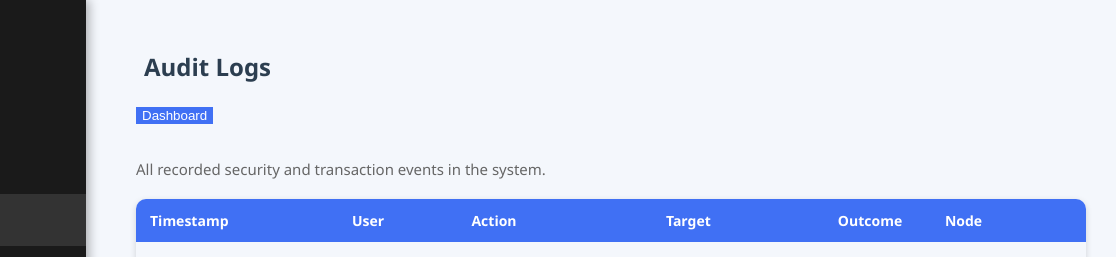
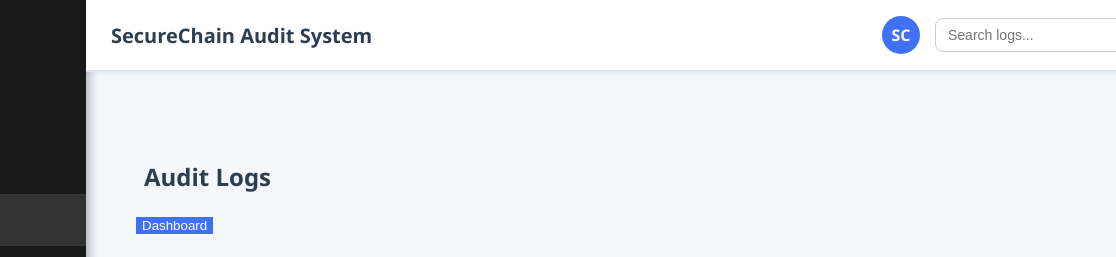
Before and after one commit to Roo-Master/SecureCybering, a plain HTML site: page securecybering 2.1/Admin/audit-logs.html in a window 1280 px wide. Shown: the top 257 px of the page, 164-1280 px from the left. Drawn offline with Linux system fonts and the light colour scheme.

Commit message:
next commit

```diff
--- a/securecybering 2.1/Admin/audit-logs.html
+++ b/securecybering 2.1/Admin/audit-logs.html
@@ -5,7 +5,7 @@
     <meta charset="UTF-8" />
     <meta name="viewport" content="width=device-width, initial-scale=1.0" />
     <title>Audit Logs — Decentralized Fraud Detection System</title>
-    <link rel="stylesheet" href="/securecybering 2.1/js/audit.css" />
+    <link rel="stylesheet" href="audit.css" />
 </head>
 
 <body>
@@ -17,7 +17,7 @@
         </div>
 
         <nav class="sidebar-nav">
-            <a href="/securecybering 2.1/Admin/decentralized.html"><i class="fas fa-home"></i> Dashboard</a>
+            <a href="decentralized.html"><i class="fas fa-home"></i> Dashboard</a>
             <a href="alerts.html" class="active"><i class="fas fa-bell"></i> Alerts</a>
             <a href="analytics.html"><i class="fas fa-chart-line"></i> Analytics</a>
             <a href="/securecybering 2.1/js/settings.html" about="_blank" id="settingsTab" class="nav-tab"><i class="fas fa-cog"></i> Settings</a>
@@ -25,6 +25,22 @@
     </aside>
 
     <div class="container">
+
+
+
+        <!-- Top Header -->
+        <header class="top-header">
+            <div class="header-left">
+
+                <h1>SecureChain Audit System</h1>
+            </div>
+
+            <div class="header-right">
+                <div class="user-profile">SC</div>
+                <input type="text" placeholder="Search logs..." class="search-bar">
+            </div>
+        </header>
+
         <h2><i class="fas fa-history"></i> Audit Logs</h2>
         <button id="dashboardTab" class=" nav-tab px-4 py-2 text-sm font-medium rounded-lg ">Dashboard</button>
         <script>
@@ -104,7 +120,7 @@
         </table>
     </div>
 
-    <script src="/securecybering 2.1/js/audit-logs.js"></script>
+    <script src="audit-logs.js"></script>
 </body>
 
 </html>
--- a/securecybering 2.1/js/audit.css
+++ b/securecybering 2.1/Admin/audit.css
@@ -183,3 +183,96 @@ h2 {
     font-size: 16px;
     color: #333;
 }
+
+
+/* ------------------------------
+   TOP HEADER
+------------------------------ */
+
+.top-header {
+    height: 70px;
+    background: #ffffff;
+    border-bottom: 2px solid #e0e6f0;
+    display: flex;
+    justify-content: space-between;
+    align-items: center;
+    padding: 0 25px;
+    position: fixed;
+    top: 0;
+    left: 250px;
+    /* aligns with sidebar width */
+    width: calc(100% - 250px);
+    z-index: 9000;
+    box-shadow: 0 2px 5px rgba(0, 0, 0, 0.05);
+}
+
+
+/* Header Left (Logo + Page Title) */
+
+.header-left {
+    display: flex;
+    align-items: center;
+    gap: 12px;
+}
+
+.header-logo {
+    height: 40px;
+    width: 40px;
+    border-radius: 6px;
+}
+
+
+/* Header title */
+
+.top-header h1 {
+    font-size: 20px;
+    color: #2c3e50;
+    margin: 0;
+}
+
+
+/* Header Right (Search + User Icon) */
+
+.header-right {
+    display: flex;
+    align-items: center;
+    gap: 15px;
+}
+
+.search-bar {
+    padding: 8px 12px;
+    border-radius: 8px;
+    border: 1px solid #ccc;
+    outline: none;
+    font-size: 14px;
+    width: 180px;
+    transition: 0.3s ease;
+}
+
+.search-bar:focus {
+    border-color: #4070f4;
+    box-shadow: 0 0 6px rgba(64, 112, 244, 0.4);
+}
+
+
+/* User Profile Circle */
+
+.user-profile {
+    width: 38px;
+    height: 38px;
+    background: #4070f4;
+    color: white;
+    font-weight: bold;
+    border-radius: 50%;
+    display: flex;
+    align-items: center;
+    justify-content: center;
+}
+
+
+/* Move page content down */
+
+.container {
+    margin-top: 110px;
+    /* push content below the header */
+}
```
Also changed, not shown: securecybering 2.1/Admin/audit-logs.js (renamed from securecybering 2.1/js/audit-logs.js).
